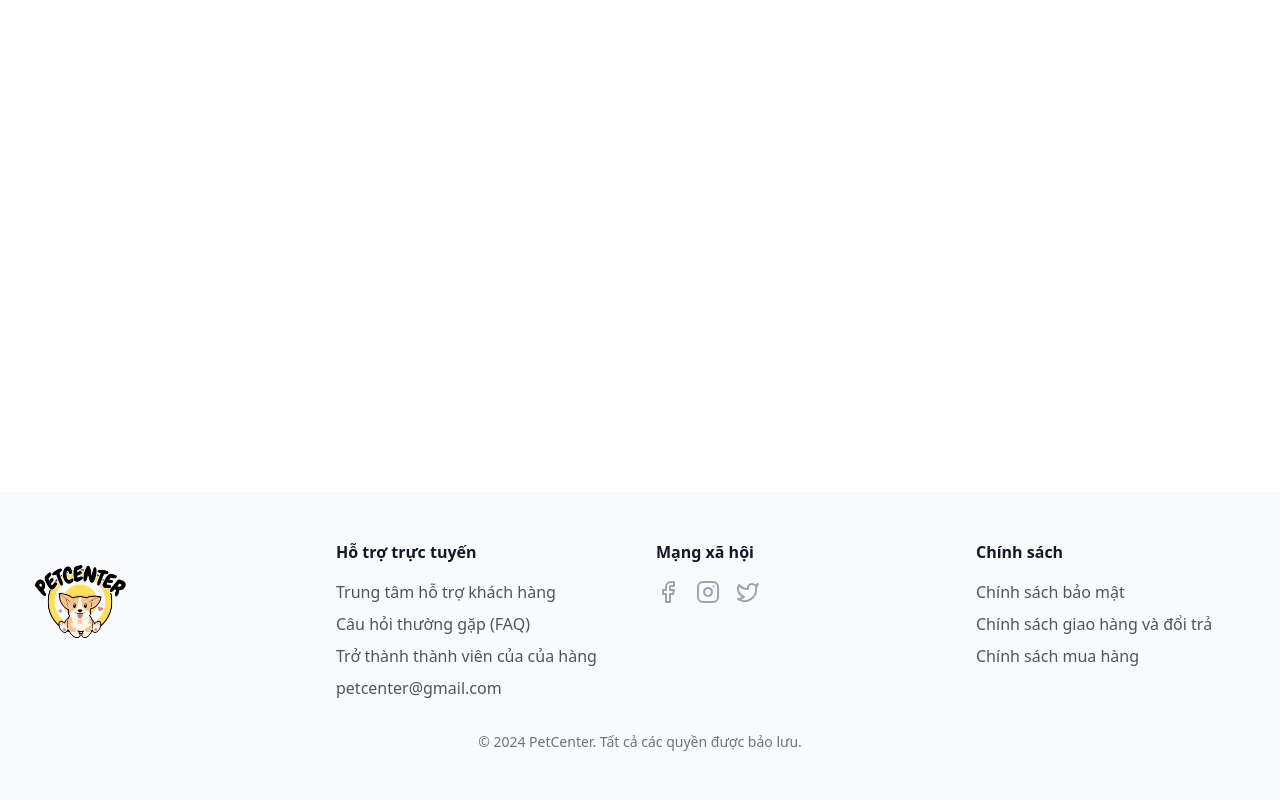
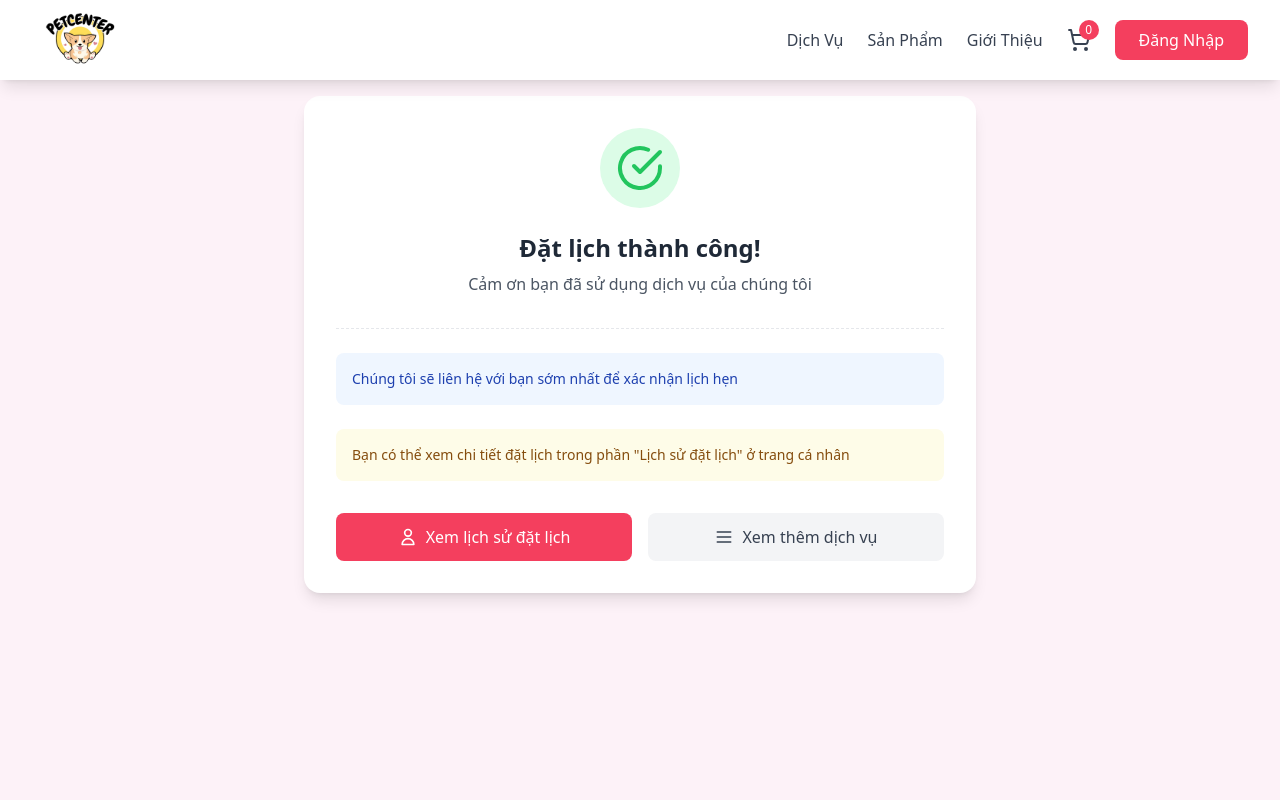
Before and after one commit to khangkt03/FE_SWD, a React (Vite) app: page /booking-success in a window 1280 px wide. Shown: the top 800 px of the page. Built offline with nearby package versions, Linux system fonts and the light colour scheme.

Commit message:
update payment success

```diff
--- a/src/App.jsx
+++ b/src/App.jsx
@@ -16,6 +16,7 @@ import Partners from './components/Partners';
 import Payment from './pages/Payment';
 import Profile from './pages/Profile';
 import ProtectedRoute from './components/ProtectedRoute';
+import BookingSuccess from './pages/BookingSuccess';
 
 function HomePage() {
   return (
@@ -52,6 +53,7 @@ function App() {
                 </ProtectedRoute>
               }
             />
+            <Route path="/booking-success" element={<BookingSuccess />} />
           </Routes>
         </div>
         {/* <Partners /> */}
--- a/src/components/Hero.jsx
+++ b/src/components/Hero.jsx
@@ -1,7 +1,10 @@
 import React from 'react';
-import { Search, MapPin } from 'lucide-react';
+import { useNavigate } from 'react-router-dom';
+import { ArrowRight } from 'lucide-react';
 
 const Hero = () => {
+  const navigate = useNavigate();
+
   return (
     <div className="relative bg-gradient-to-r from-rose-50 to-rose-100 pt-32 pb-20">
       <div className="max-w-7xl mx-auto px-4 sm:px-6 lg:px-8">
@@ -9,33 +12,17 @@ const Hero = () => {
           <h1 className="text-4xl md:text-5xl font-bold text-gray-900 mb-6">
             Chăm Sóc Thú Cưng Của Bạn Tận Tâm
           </h1>
-          <p className="text-xl text-gray-600 mb-8 max-w-2xl mx-auto">
-            Kết nối với các dịch vụ chăm sóc thú cưng uy tín và mua sắm các sản phẩm chất lượng tại một nơi
+          <p className="text-xl text-gray-600 mb-12 max-w-2xl mx-auto">
+            Kết nối với các dịch vụ chăm sóc thú cưng uy tín và chất lượng tại một nơi
           </p>
 
-          <div className="max-w-2xl mx-auto bg-white rounded-lg shadow-lg p-4">
-            <div className="flex flex-col md:flex-row gap-4">
-              <div className="flex-1 flex items-center border rounded-lg px-4 py-2">
-                <Search className="h-5 w-5 text-gray-400" />
-                <input
-                  type="text"
-                  placeholder="Tìm kiếm dịch vụ hoặc sản phẩm"
-                  className="ml-2 w-full outline-none"
-                />
-              </div>
-              <div className="flex items-center border rounded-lg px-4 py-2">
-                <MapPin className="h-5 w-5 text-gray-400" />
-                <input
-                  type="text"
-                  placeholder="Địa điểm"
-                  className="ml-2 w-full outline-none"
-                />
-              </div>
-              <button className="bg-rose-500 text-white px-8 py-2 rounded-lg hover:bg-rose-600 transition">
-                Tìm Kiếm
-              </button>
-            </div>
-          </div>
+          <button
+            onClick={() => navigate('/services')}
+            className="inline-flex items-center justify-center gap-2 px-8 py-4 bg-rose-500 text-white rounded-full text-lg font-medium hover:bg-rose-600 transition-all duration-200 transform hover:scale-105 shadow-lg hover:shadow-xl"
+          >
+            Xem thêm dịch vụ
+            <ArrowRight className="w-5 h-5" />
+          </button>
         </div>
       </div>
     </div>
--- a/src/pages/Booking.jsx
+++ b/src/pages/Booking.jsx
@@ -224,12 +224,16 @@ const Booking = () => {
                         ) : pets.length === 0 ? (
                           <div className="p-4 text-center text-gray-500">
                             <p>Bạn chưa có thú cưng nào</p>
-                            <a
-                              href="/add-pet"
-                              className="mt-2 text-sm text-rose-600 hover:text-rose-700 block"
+                            <button
+                              onClick={() => {
+                                navigate('/profile');
+                                // Lưu service hiện tại vào localStorage để có thể quay lại sau
+                                localStorage.setItem('pendingBookingService', JSON.stringify(selectedService));
+                              }}
+                              className="mt-2 text-sm text-rose-600 hover:text-rose-700 block w-full"
                             >
                               + Thêm thú cưng mới
-                            </a>
+                            </button>
                           </div>
                         ) : (
                           pets.map((pet) => (
--- /dev/null
+++ b/src/pages/BookingSuccess.jsx
@@ -0,0 +1,83 @@
+import React from 'react';
+import { useNavigate } from 'react-router-dom';
+import Navbar from '../components/Navbar';
+import { CheckCircle } from 'lucide-react';
+
+const BookingSuccess = () => {
+  const navigate = useNavigate();
+
+  const handleViewBookingHistory = () => {
+    // Lưu trạng thái tab vào localStorage trước khi chuyển trang
+    localStorage.setItem('activeProfileTab', 'bookings');
+    navigate('/profile');
+  };
+
+  return (
+    <>
+      <Navbar />
+      <div className="min-h-screen bg-pink-50 pt-24 pb-12">
+        <div className="container mx-auto px-4">
+          <div className="max-w-2xl mx-auto bg-white rounded-2xl shadow-lg p-8">
+            {/* Icon và Tiêu đề */}
+            <div className="text-center mb-8">
+              <div className="flex justify-center mb-6">
+                <div className="w-20 h-20 bg-green-100 rounded-full flex items-center justify-center">
+                  <CheckCircle className="w-12 h-12 text-green-500" />
+                </div>
+              </div>
+              <h1 className="text-2xl font-bold text-gray-800 mb-2">
+                Đặt lịch thành công!
+              </h1>
+              <p className="text-gray-600">
+                Cảm ơn bạn đã sử dụng dịch vụ của chúng tôi
+              </p>
+            </div>
+
+            {/* Đường phân cách */}
+            <div className="border-t border-dashed border-gray-200 my-6"></div>
+
+            {/* Thông tin bổ sung */}
+            <div className="space-y-6 mb-8">
+              <div className="bg-blue-50 rounded-lg p-4">
+                <p className="text-blue-800 text-sm">
+                  Chúng tôi sẽ liên hệ với bạn sớm nhất để xác nhận lịch hẹn
+                </p>
+              </div>
+
+              <div className="bg-yellow-50 rounded-lg p-4">
+                <p className="text-yellow-800 text-sm">
+                  Bạn có thể xem chi tiết đặt lịch trong phần "Lịch sử đặt lịch" ở trang cá nhân
+                </p>
+              </div>
+            </div>
+
+            {/* Buttons */}
+            <div className="flex flex-col sm:flex-row gap-4">
+              <button
+                onClick={handleViewBookingHistory}
+                className="flex-1 px-6 py-3 bg-rose-500 text-white rounded-lg hover:bg-rose-600 transition-colors duration-200 flex items-center justify-center gap-2"
+              >
+                <svg className="w-5 h-5" fill="none" stroke="currentColor" viewBox="0 0 24 24">
+                  <path strokeLinecap="round" strokeLinejoin="round" strokeWidth="2" d="M16 7a4 4 0 11-8 0 4 4 0 018 0zM12 14a7 7 0 00-7 7h14a7 7 0 00-7-7z" />
+                </svg>
+                Xem lịch sử đặt lịch
+              </button>
+
+              <button
+                onClick={() => navigate('/services')}
+                className="flex-1 px-6 py-3 bg-gray-100 text-gray-700 rounded-lg hover:bg-gray-200 transition-colors duration-200 flex items-center justify-center gap-2"
+              >
+                <svg className="w-5 h-5" fill="none" stroke="currentColor" viewBox="0 0 24 24">
+                  <path strokeLinecap="round" strokeLinejoin="round" strokeWidth="2" d="M4 6h16M4 12h16M4 18h16" />
+                </svg>
+                Xem thêm dịch vụ
+              </button>
+            </div>
+          </div>
+        </div>
+      </div>
+    </>
+  );
+};
+
+export default BookingSuccess;
--- a/src/pages/Profile.jsx
+++ b/src/pages/Profile.jsx
@@ -111,6 +111,13 @@ const Profile = () => {
   };
 
   useEffect(() => {
+    const savedTab = localStorage.getItem('activeProfileTab');
+    if (savedTab) {
+      setActiveTab(savedTab);
+      // Xóa giá trị sau khi đã sử dụng
+      localStorage.removeItem('activeProfileTab');
+    }
+
     const fetchData = async () => {
       setIsLoading(true);
       try {
@@ -133,6 +140,19 @@ const Profile = () => {
     };
 
     fetchData();
+
+    // Kiểm tra nếu có pending booking service, set tab pets làm active
+    const pendingBookingService = localStorage.getItem('pendingBookingService');
+    if (pendingBookingService) {
+      setActiveTab('pets');
+    }
+  }, []);
+
+  // Thêm cleanup trong useEffect để xóa pendingBookingService khi component unmount
+  useEffect(() => {
+    return () => {
+      localStorage.removeItem('pendingBookingService');
+    };
   }, []);
 
   // Xử lý chuyển tab
```
